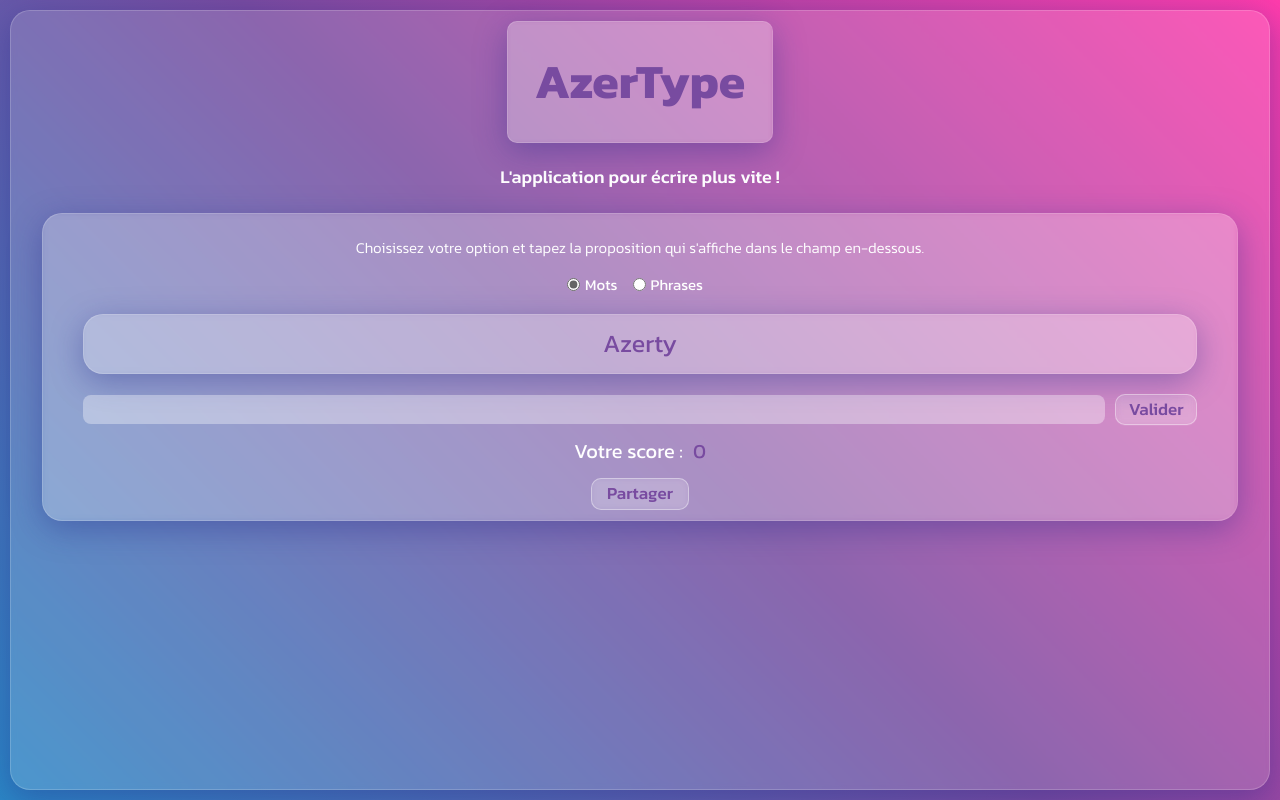
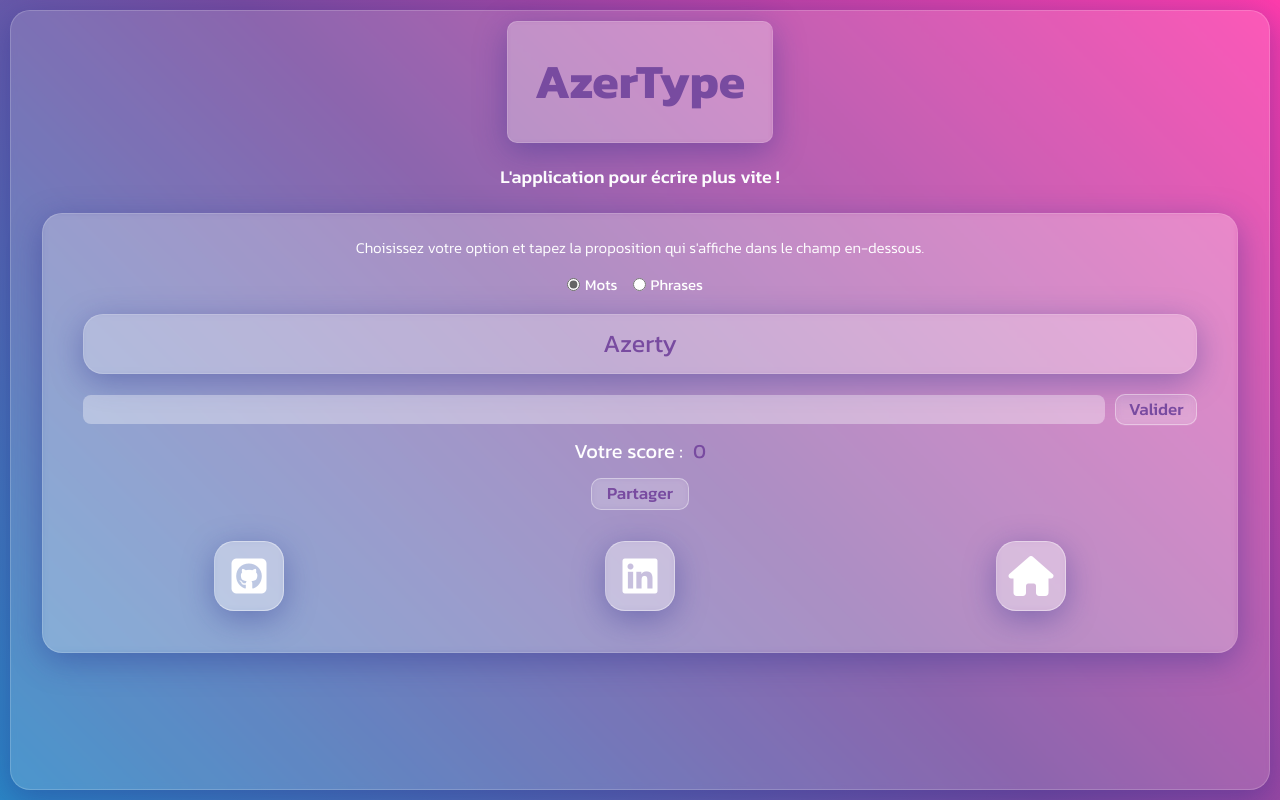
Before and after one commit to Matthieu-Vachet/Azertype-Glassmorphing-Html-Sass-Css-JavaScript, a plain HTML site: page index.html in a window 1280 px wide. Drawn offline with Linux system fonts and the light colour scheme.

Commit message:
Add zone-link

```diff
--- a/index.html
+++ b/index.html
@@ -65,20 +65,22 @@
                 <button>Partager</button>
             </div>
 
+            <div class="zoneLink">
+                <ul>
+                    <li><a href="#"><i
+                                class="fa-brands fa-square-github"></i></a></li>
+                    <li><a href="https://www.linkedin.com/in/matthieu-vachet-46b7231b0/"><i
+                                class="fa-brands fa-linkedin"></i></a></li>
+                    <li><a href="https://www.matthieuvachet.adkynet.fr/"><i class="fa-solid fa-house"></i></a></li>
+                </ul>
+            </div>
+
         </main>
         <!-- <footer>
             @Copyright : Vachet Matthieu.
         </footer> -->
     </div>
-    <!-- <div class="link">
-        <ul>
-            <li><a href="https://github.com/Matthieu-Vachet/AzerType-Javascipt"><i
-                        class="fa-brands fa-square-github"></i></a></li>
-            <li><a href="https://www.linkedin.com/in/matthieu-vachet-46b7231b0/"><i
-                        class="fa-brands fa-linkedin"></i></a></li>
-            <li><a href="https://www.matthieuvachet.adkynet.fr/"><i class="fa-solid fa-house"></i></a></li>
-        </ul>
-    </div> -->
+
     <!-- FOOTER -->
 
 
--- a/sass/layout/_zone-link.scss
+++ b/sass/layout/_zone-link.scss
@@ -0,0 +1,43 @@
+.zoneLink {
+  position: relative;
+  width: 100%;
+
+  & ul {
+    position: relative;
+    list-style: none;
+    padding: 10px 0;
+    @include flex-row-around-center;
+
+    & li {
+      position: relative;
+      margin: 5px;
+
+      & a {
+        position: relative;
+        @include flex-center-center;
+        width: 70px;
+        height: 70px;
+        color: $white;
+        font-size: 2.5rem;
+        @include link-glassmorphing;
+        text-decoration: none;
+        overflow: hidden;
+
+        &::before {
+          content: "";
+          position: absolute;
+          top: 0;
+          left: 0;
+          width: 50%;
+          height: 100%;
+          background: rgba(255, 255, 255, 0.5);
+          transform: skewX(45deg) translateX(-70px);
+          transition: 0.5s;
+        }
+        &:hover::before {
+          transform: skewX(45deg) translateX(110px);
+        }
+      }
+    }
+  }
+}
```
Also changed, not shown: sass/main.css, 1 other file.
